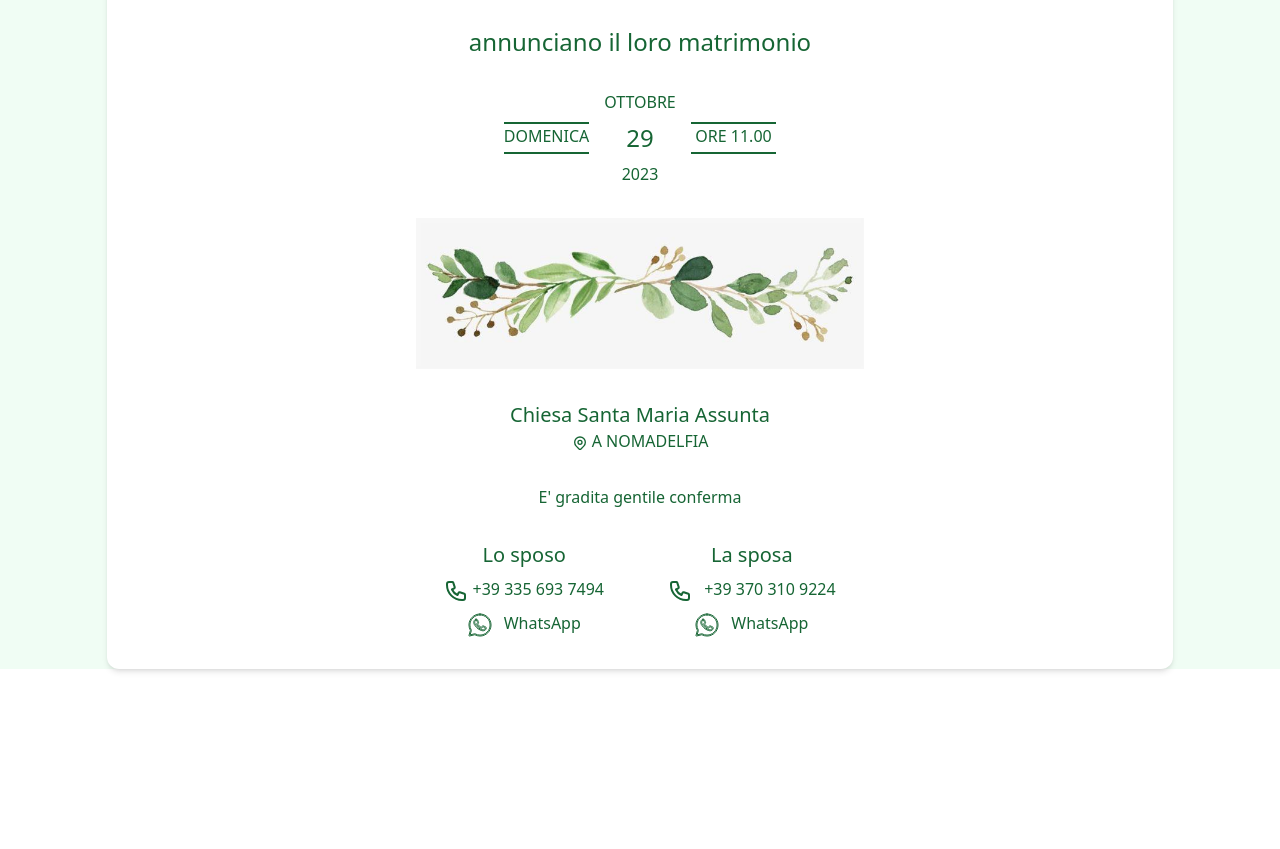
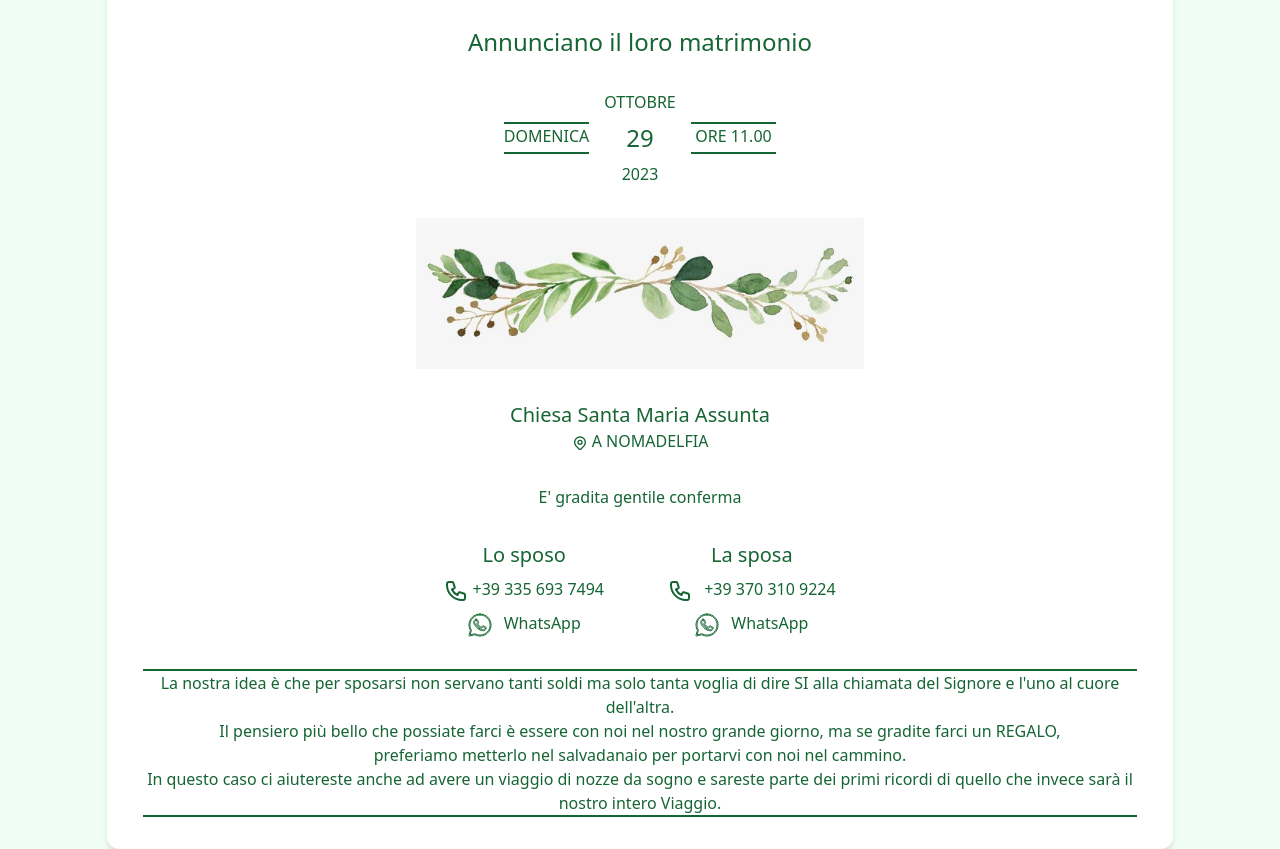
Before and after one commit to dido18/wedding-site, a website: page index.html in a window 1280 px wide. Shown: the part 78-927 px from the top of the page. Before the commit the page ends 800 px from the top, so only its background shows below. Drawn offline with Linux system fonts and the light colour scheme; a web font is replaced by a local one.

Commit message:
fix number

```diff
--- a/index.html
+++ b/index.html
@@ -10,11 +10,10 @@
 </head>
 <body>
 <div class="bg-green-50">
-    <div class=" flex items-center justify-center text-green-800" id="anchor-name">
-
+    <div class="flex items-center justify-center text-green-800" id="anchor-name">
         <div class="flex flex-col justify-center items-center space-y-8 w-5/6 text-center p-8 rounded-xl shadow-md shadow-black-800 bg-white">
             <h1 class="text-4xl  text-opacity-100">Andrea & Maria Grazia</h1>
-            <h2 class="text-2xl md:text-2xltranslate-x-0 text-opacity-100" >annunciano il loro matrimonio</h2>
+            <h2 class="text-2xl md:text-2xltranslate-x-0 text-opacity-100" >Annunciano il loro matrimonio  </h2>
             <div>
                 <div class="grid gap-2 grid-cols-3">
                     <div class="col-span-3">OTTOBRE</div>
@@ -100,6 +99,21 @@
                     </div>
                 </div>
             </div>
+
+            <div class="md:flex md:justify-evenly md:items-center md:space-y-0 md:space-x-16 space-y-4 m-1">
+                <div class="space-y-2">
+                    <p class="border-y-2 border-green-800 text-l">
+                        La nostra idea è che per sposarsi non servano tanti soldi ma solo tanta voglia di dire SI alla chiamata del Signore e l'uno al cuore dell'altra.
+                        <br>
+                        Il pensiero più bello che possiate farci è essere con noi nel nostro grande giorno, ma se gradite farci un REGALO,
+                        <br>
+                        preferiamo metterlo nel salvadanaio per portarvi con noi nel cammino.
+                        <br>
+                        In questo caso ci aiutereste anche ad avere un viaggio di nozze da sogno e sareste parte dei primi ricordi di quello che invece sarà il nostro intero Viaggio.
+                    </p>
+
+                </div>
+            </div>
         </div>
     </div>
 <div>
```
